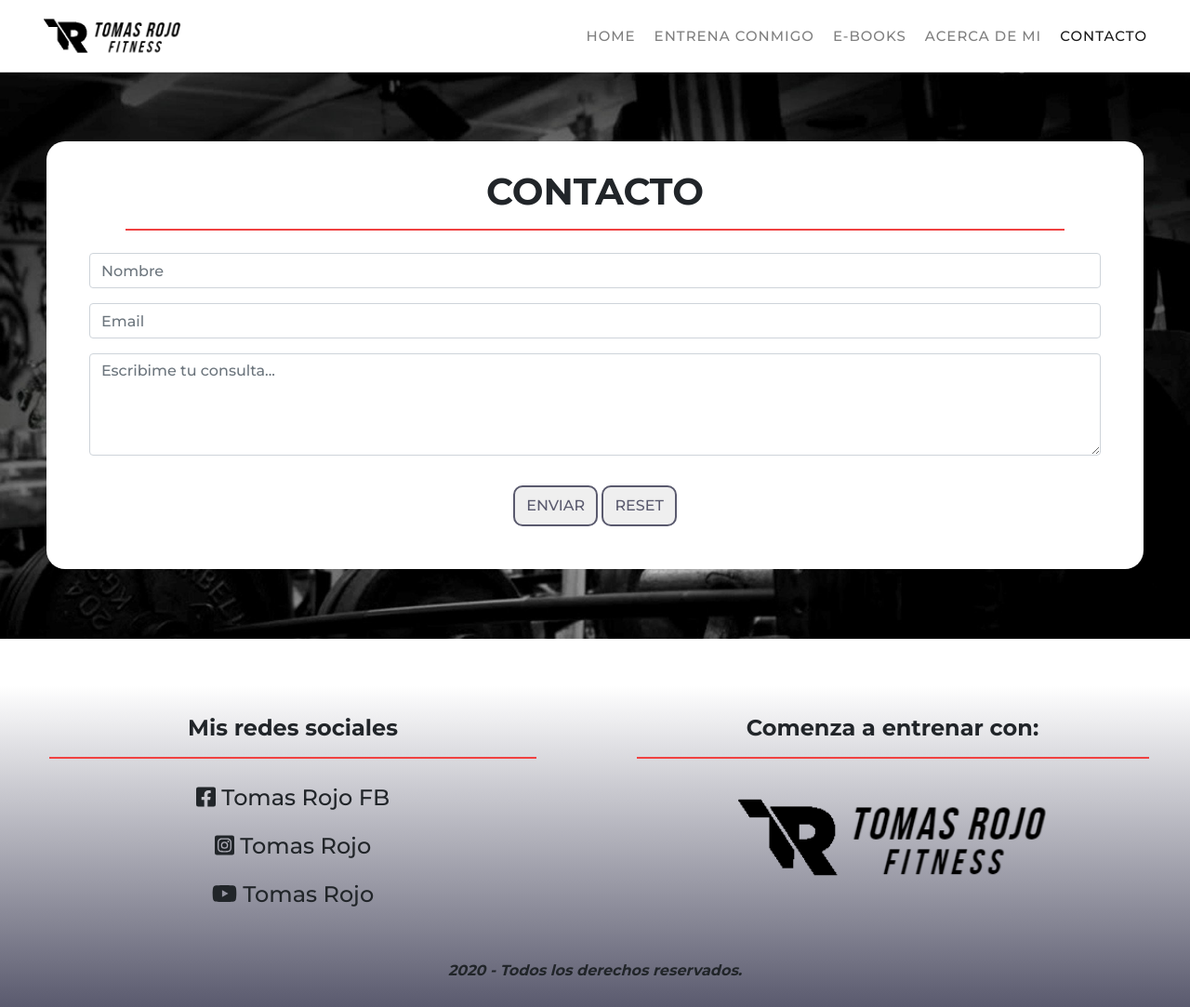
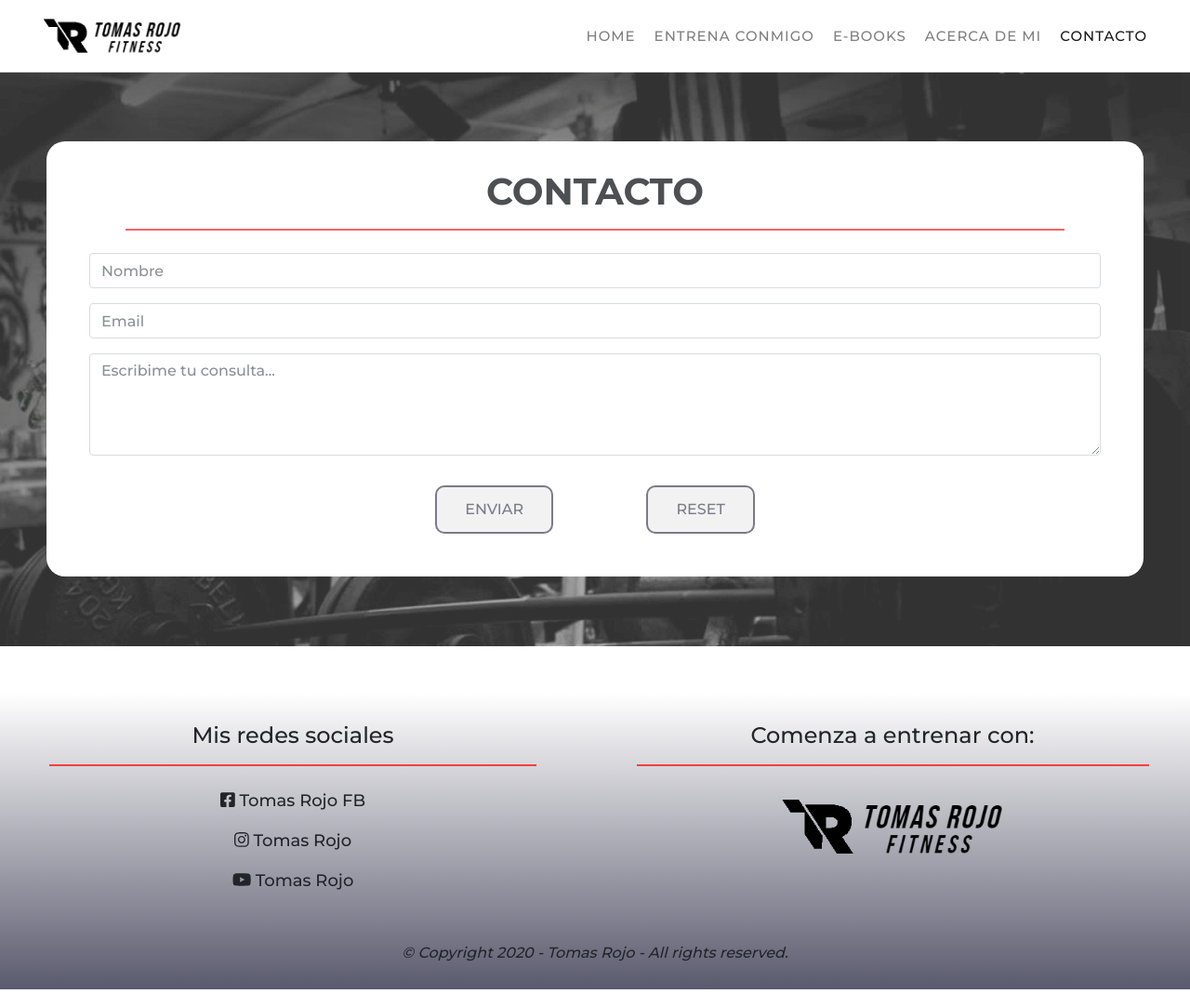
Before and after one commit to tomas-rojo/webTomasRojoFitness, a website: page pages/contacto.html in a window 1280 px wide. Shown: the whole page at 93% size. Drawn offline with nearby package versions, Linux system fonts and the light colour scheme.

Commit message:
Final Commit

```diff
--- a/pages/contacto.html
+++ b/pages/contacto.html
@@ -71,9 +71,9 @@
             </div>
         </div>
         <div class="form-row">
-            <div class="col my-3 mx-1 buttons">
-                <input class="button" type="submit" value="ENVIAR">
-                <input class="button" type="reset" value="RESET">
+            <div class="col my-3 mx-1 buttons text-center">
+                <input class="button mx-5" type="submit" value="ENVIAR">
+                <input class="button mx-5" type="reset" value="RESET">
             </div>
         </div>
 
@@ -92,7 +92,7 @@
         <h4>Mis redes sociales</h4>
         <hr class="line">
         <li><a href="#" class="social"><i class="fab fa-facebook-square icon"></i> Tomas Rojo FB</a></li>
-        <li><a href="#" class="social"><i class="fab fa-instagram-square icon"></i> Tomas Rojo</a></li>
+        <li><a href="#" class="social"><i class="fab fa-instagram icon"></i> Tomas Rojo</a></li>
         <li><a href="#" class="social"><i class="fab fa-youtube icon"></i> Tomas Rojo</a></li>
       </ul>
     </div>
@@ -110,7 +110,7 @@
 
   <div class="row copyright">
     <div class="col-12 text-center">
-      <h6>2020 - Todos los derechos reservados.</h6>
+      <h6>© Copyright 2020 - Tomas Rojo - All rights reserved.</h6>
     </div>
   </div>
 </div>
--- a/scss/main.scss
+++ b/scss/main.scss
@@ -421,6 +421,7 @@ body {
   height: auto;
   padding: 25px 0;
   margin-bottom: 50px;
+  opacity: 0.8;
 }
 
 .form{
@@ -438,11 +439,10 @@ input{
   font-family:'Montserrat',sans-serif;
   color: $cool-grey;
   font-size: $big-font-weight;
-  padding:8px 12px;
+  padding:12px 30px;
   margin:8px 0 0;
   border:2px solid $cool-grey;
   border-radius: 10px;
-  cursor:pointer;
   transition:all 0.5s;
 }
 
@@ -499,12 +499,14 @@ input{
   }
 
   #footer img{
-    width: 70%;
+    width: 50%;
   }
 
-  #footer h4{
-    font-weight: 600;
+  #footer h5{
+    font-weight: 500;
+    font-size: 1.5em;
   }
+
 
   ul li{
     padding: 0.5rem 0;
@@ -512,10 +514,9 @@ input{
   }
 
 
-
 .social{
   text-decoration: none;
-  font-size: 1.5em;
+  font-size: 18px;
   color: $cool-black;
 }
 
@@ -525,7 +526,6 @@ input{
 }
 
 .copyright h6{
-    font-weight: $small-font-weight;
     font-style: italic;
     margin: 30px 0;
   }
```
Also changed, not shown: index.html (+4 -4 lines), pages/acerca_de_mi.html (+2 -2 lines), pages/ebooks.html (+2 -2 lines), pages/entrena_conmigo.html (+2 -2 lines), css/style.css, 1 other file.
